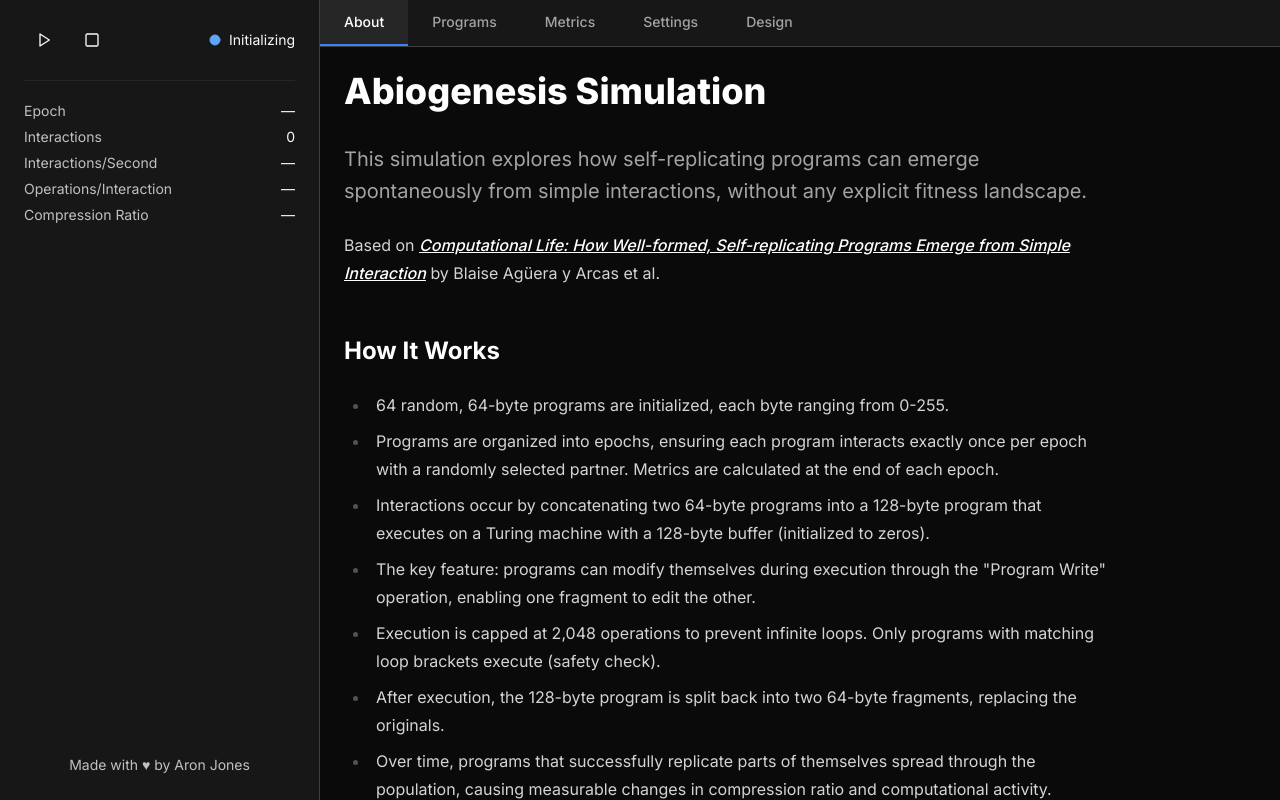
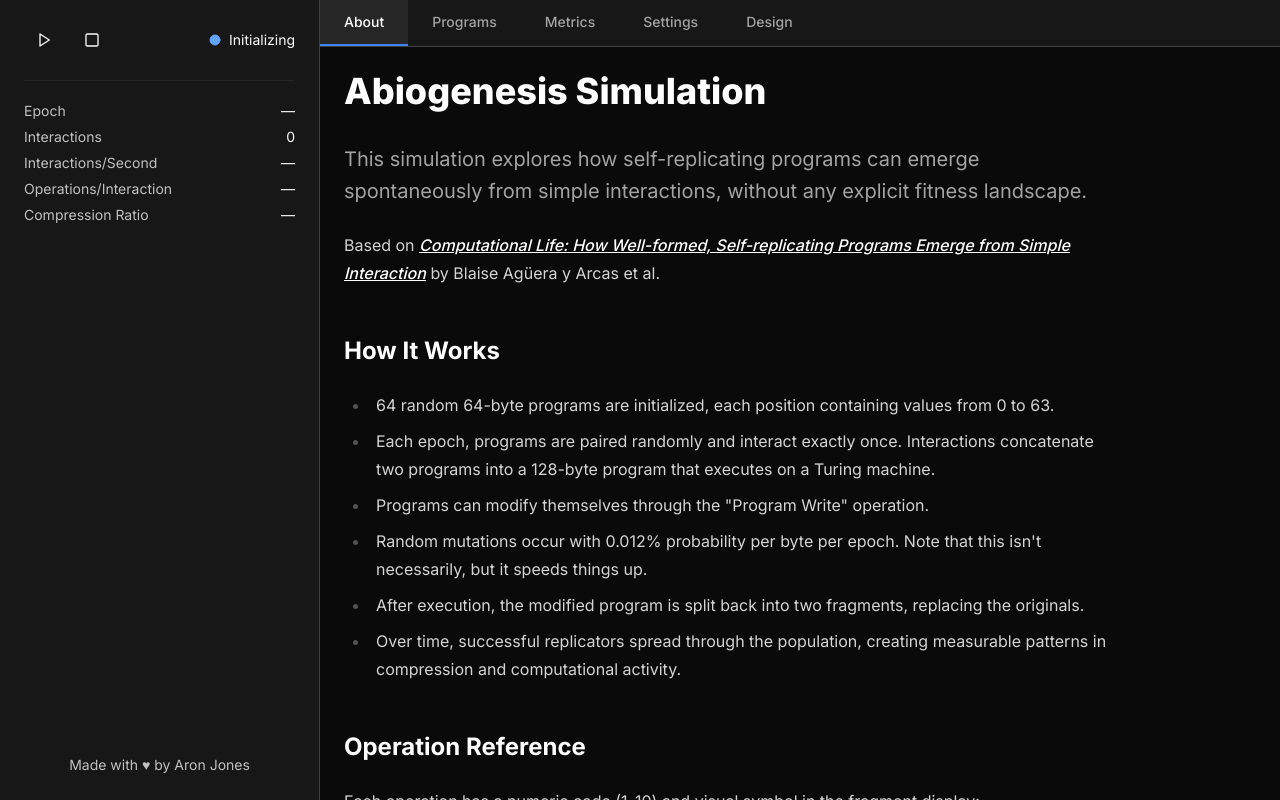
Before and after one commit to defrex/abiogenisis.fun, a Next.js app: page / in a window 1280 px wide. Built offline with nearby package versions, Linux system fonts and the light colour scheme.

Commit message:
improve about

```diff
--- a/src/app/page.tsx
+++ b/src/app/page.tsx
@@ -180,7 +180,12 @@ export default function Home() {
             {
               id: 'about',
               label: 'About',
-              content: <SimulationDescription fragmentCount={state.fragmentCount} />,
+              content: <SimulationDescription
+                fragmentCount={state.fragmentCount}
+                mutationRate={state.mutationRate}
+                bitsPerPosition={state.bitsPerPosition}
+                workerPoolSize={state.workerPoolSize}
+              />,
             },
             {
               id: 'programs',
--- a/src/components/simulation-description.tsx
+++ b/src/components/simulation-description.tsx
@@ -14,10 +14,18 @@ import {
 } from 'lucide-react'
 
 interface SimulationDescriptionProps {
-  fragmentCount?: number
+  fragmentCount: number
+  mutationRate: number
+  bitsPerPosition: 4 | 5 | 6 | 7 | 8
+  workerPoolSize: number
 }
 
-export function SimulationDescription({ fragmentCount = 1024 }: SimulationDescriptionProps) {
+export function SimulationDescription({
+  fragmentCount,
+  mutationRate,
+  bitsPerPosition,
+  workerPoolSize,
+}: SimulationDescriptionProps) {
   return (
     <div className="p-6 h-full overflow-y-auto">
       <article className="prose prose-invert prose-neutral max-w-[768px]">
@@ -27,7 +35,6 @@ export function SimulationDescription({ fragmentCount = 1024 }: SimulationDescri
           This simulation explores how self-replicating programs can emerge spontaneously from
           simple interactions, without any explicit fitness landscape.
         </p>
-
         <p>
           Based on{' '}
           <a href="https://arxiv.org/abs/2406.19108" target="_blank" rel="noopener noreferrer">
@@ -43,32 +50,25 @@ export function SimulationDescription({ fragmentCount = 1024 }: SimulationDescri
 
         <ul>
           <li>
-            {fragmentCount.toLocaleString()} random, 64-byte programs are initialized, each byte
-            ranging from 0-255.
+            {fragmentCount.toLocaleString()} random 64-byte programs are initialized, each position
+            containing values from 0 to {Math.pow(2, bitsPerPosition) - 1}.
           </li>
           <li>
-            Programs are organized into epochs, ensuring each program interacts exactly once per
-            epoch with a randomly selected partner. Metrics are calculated at the end of each epoch.
+            Each epoch, programs are paired randomly and interact exactly once. Interactions
+            concatenate two programs into a 128-byte program that executes on a Turing machine.
+          </li>
+          <li>Programs can modify themselves through the &quot;Program Write&quot; operation.</li>
+          <li>
+            Random mutations occur with {(mutationRate * 100).toFixed(3)}% probability per byte per
+            epoch. Note that this isn&apos;t necessarily, but it speeds things up.
           </li>
           <li>
-            Interactions occur by concatenating two 64-byte programs into a 128-byte program that
-            executes on a Turing machine with a 128-byte buffer (initialized to zeros).
+            After execution, the modified program is split back into two fragments, replacing the
+            originals.
           </li>
           <li>
-            The key feature: programs can modify themselves during execution through the
-            &quot;Program Write&quot; operation, enabling one fragment to edit the other.
-          </li>
-          <li>
-            Execution is capped at 2,048 operations to prevent infinite loops. Only programs with
-            matching loop brackets execute (safety check).
-          </li>
-          <li>
-            After execution, the 128-byte program is split back into two 64-byte fragments,
-            replacing the originals.
-          </li>
-          <li>
-            Over time, programs that successfully replicate parts of themselves spread through the
-            population, causing measurable changes in compression ratio and computational activity.
+            Over time, successful replicators spread through the population, creating measurable
+            patterns in compression and computational activity.
           </li>
         </ul>
 
```
